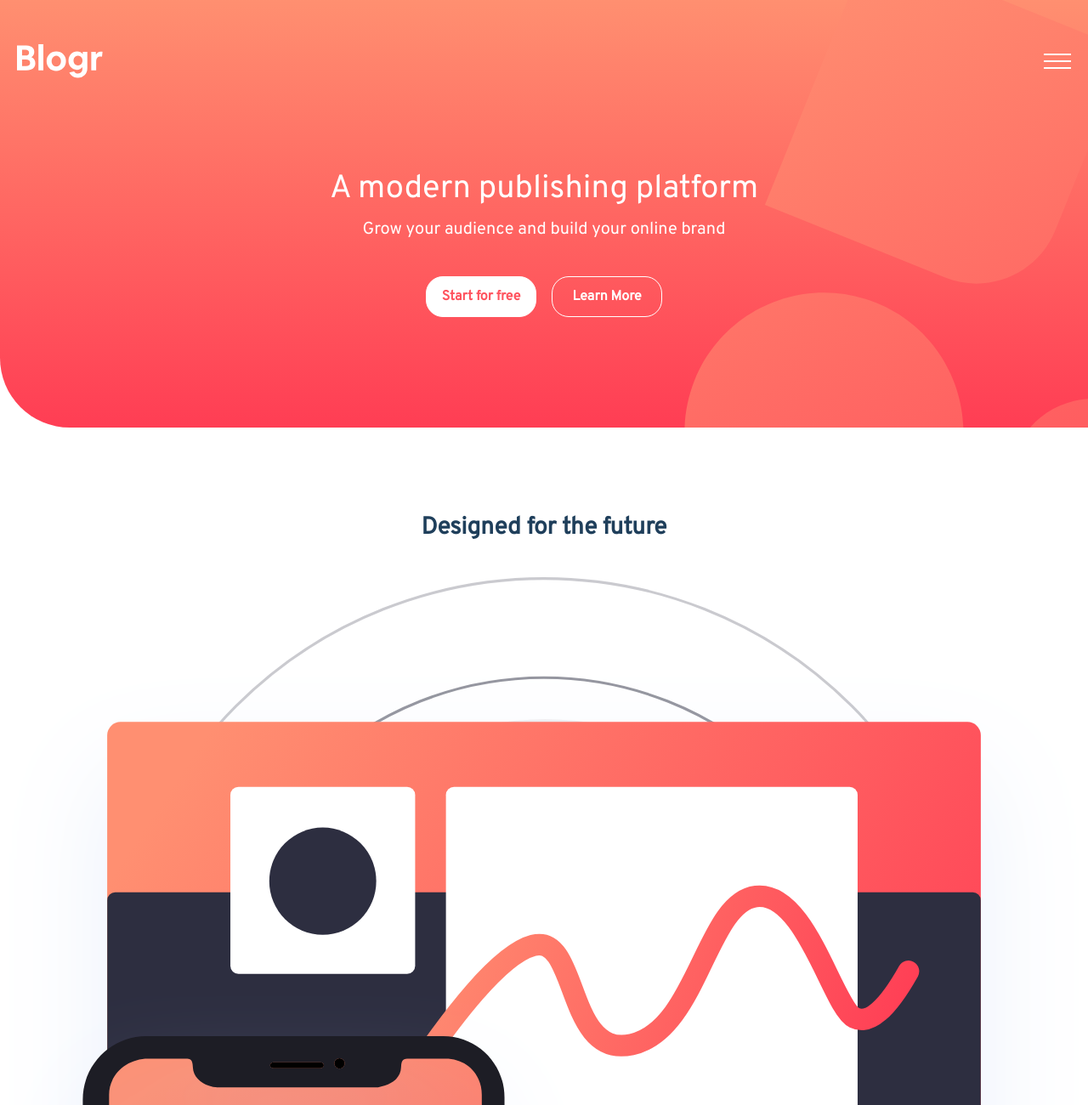
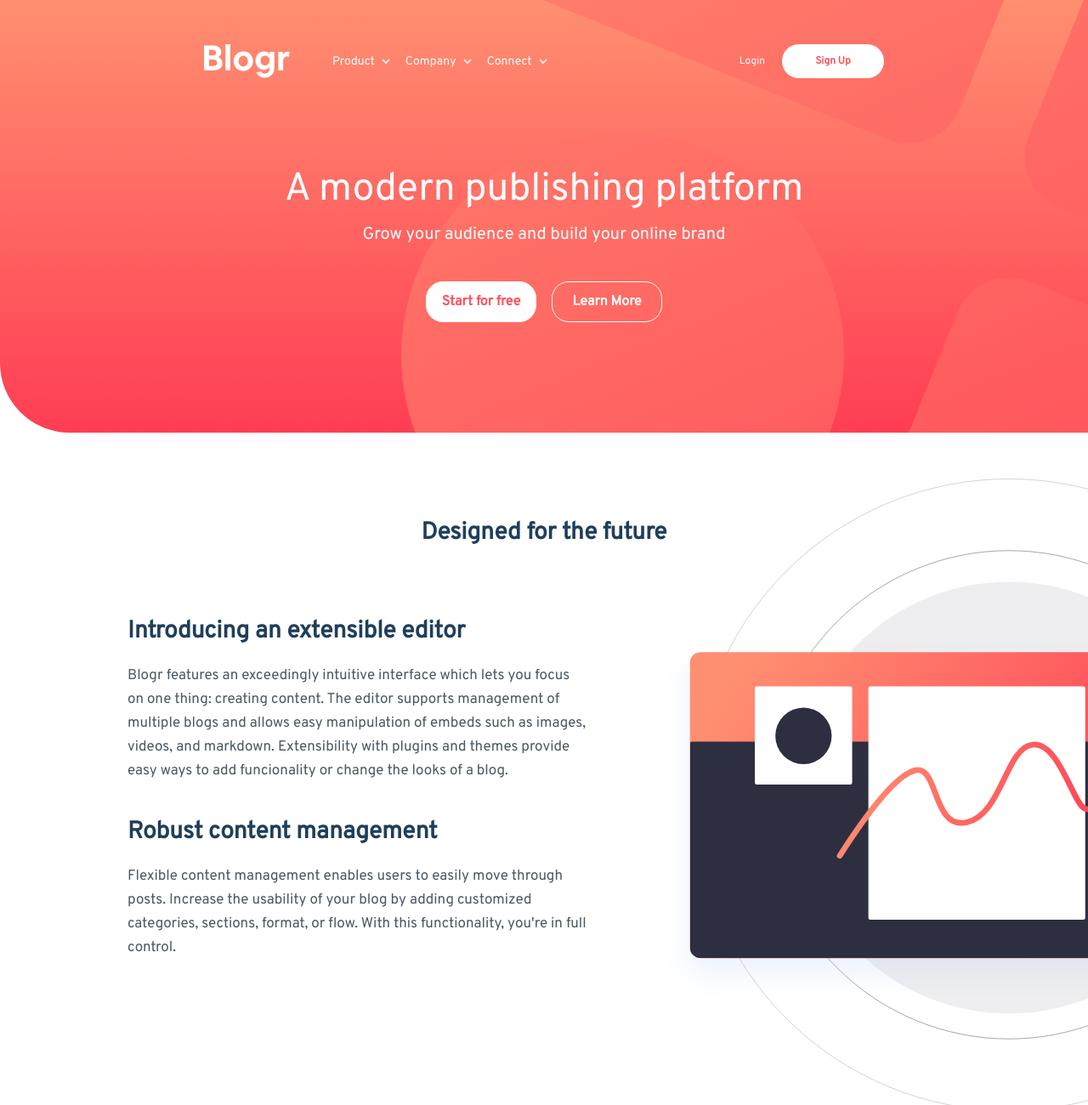
Before and after one commit to leodev9911/blogr-landing-page-main, a website: page src/index.html in a window 1280 px wide. Shown: the top 1300 px of the page at 85% size. Drawn offline with Linux system fonts and the light colour scheme.

Commit message:
Header and first section desktop ready

```diff
--- a/src/index.html
+++ b/src/index.html
@@ -12,7 +12,8 @@
 </head>
 <body>
   <header>
-    <img src="./images/bg-pattern-intro-mobile.svg" alt="" class="pattern-mobile">
+    <img src="./images/bg-pattern-intro-mobile.svg" alt="Pattern mobile" class="pattern-mobile mobile">
+    <img src="./images/bg-pattern-intro-desktop.svg" alt="Pattern desktop" class="pattern-desktop desktop">
     <nav>
       <div class="left__container">
         <img src="./images/logo.svg" alt="Blogr logo">
@@ -33,10 +34,10 @@
       </div>
       <div class="right__container">
         <div class="nav-buttons">
-          <a href="/">Login</a>
-          <a href="/">Sign Up</a>
+          <a href="/" class="login__button">Login</a>
+          <a href="/" class="signup__button">Sign Up</a>
         </div>
-        <img src="./images/icon-hamburger.svg" alt="Hamburger menu icon">
+        <img src="./images/icon-hamburger.svg" alt="Hamburger menu icon" class="hamburger-icon">
       </div>
     </nav>
     <div class="presentation__container">
@@ -53,7 +54,7 @@
       <h2>Designed for the future</h2>
       <figure class="editor">
         <img src="./images/illustration-editor-mobile.svg" alt="illustration editor" class="editor-img mobile">
-        <img src="./images/illustration-editor-desktop.svg" alt="editor-img desktop" class="editor-img mobile desktop">
+        <img src="./images/illustration-editor-desktop.svg" alt="editor-img desktop" class="editor-img-desktop desktop">
       </figure>
       <div class="first-section-div">
         <h2>Introducing an extensible editor</h2>
--- a/src/styles.css
+++ b/src/styles.css
@@ -104,10 +104,14 @@ nav {
     justify-content: space-between;
     align-items: center;
     width: 100%;
+    max-width: 800px;
     z-index: 2;
 }
 .ul-list {
     display: none;
+}
+.hamburger-icon {
+    cursor: pointer;
 }
 .nav-buttons {
     display: none;
@@ -159,6 +163,7 @@ main {
     position: relative;
     display: flex;
     flex-direction: column;
+    align-items: center;
     gap: 40px;
     text-align: center;
     width: 100%;
@@ -171,12 +176,14 @@ main {
 }
 .editor-img {
     width: 100%;
+    max-width: 560px;
 }
 .first-section-div {
     display: flex;
     flex-direction: column;
     gap: 20px;
     padding: 0px 30px;
+    max-width: 600px;
 }
 .first-section-div > h2 {
     font-size: 2.8rem;
@@ -207,6 +214,7 @@ main {
     transform: translateX(50%);
     bottom: -186px;
     width: 100%;
+    max-width: 375px;
     z-index: 1;
 }
 .circles {
@@ -232,6 +240,7 @@ main {
 .third-section {
     display: flex;
     flex-direction: column;
+    align-items: center;
     gap: 40px;
     text-align: center;
     padding-top: 60px;
@@ -286,7 +295,100 @@ footer > img {
 }
 .illustration-laptop {
     width: 100%;
+    max-width: 560px;
 }
 .desktop {
     display: none;
 }
+
+@media(min-width: 820px) {
+    /* header {
+        padding: 52px 120px 166px 120px;
+    } */
+    .left__container {
+        display: flex;
+        align-items: center;
+        gap: 50px;
+    }
+    .ul-list {
+        display: flex;
+        list-style: none;
+        gap: 18px;
+    }
+    .ul-list > li {
+        display: flex;
+        align-items: center;
+        gap: 8px;
+        font-size: 1.4rem;
+        color: var(--white-text);
+        cursor: pointer;
+    }
+    .hamburger-icon {
+        display: none;
+    }
+    .nav-buttons {
+        display: flex;
+        align-items: center;
+        gap: 20px;
+    }
+    .nav-buttons > a {
+        text-decoration: none;
+        font-size: 1.2rem;
+        color: var(--white-text);
+        cursor: pointer;
+    }
+    .nav-buttons .signup__button {
+        display: grid;
+        place-items: center;
+        width: 120px;
+        height: 40px;
+        font-weight: 700;
+        color: var(--light-red-CTA-text);
+        border-radius: 20px;
+        background-color: var(--white-text);
+    }
+    .pattern-desktop {
+        position: absolute;
+        width: 2100px;
+        right: -898px;
+        top: -802px;
+    }
+    h1 {
+        font-size: 4.6rem;
+    }
+}
+@media (min-width: 1220px) {
+    .editor-img-desktop {
+        position: absolute;
+        top: -46px;
+        right: -278px;
+        width: 780px;
+    }
+    .first__section {
+        padding: 0px 120px;
+        padding-bottom: 270px;
+        overflow-x: clip;
+    }
+    .first-section-div {
+        text-align: start;
+        align-self: flex-start;
+    }
+    .phones {
+        position: absolute;
+        left: 114px;
+        transform: none;
+        bottom: -428px;
+        width: 100%;
+        max-width: 446px;
+        z-index: 1;
+    }
+    .second-section {
+        height: 360px;
+    }
+    .desktop {
+        display: block;
+    }
+    .mobile {
+        display: none;
+    }
+}
```
